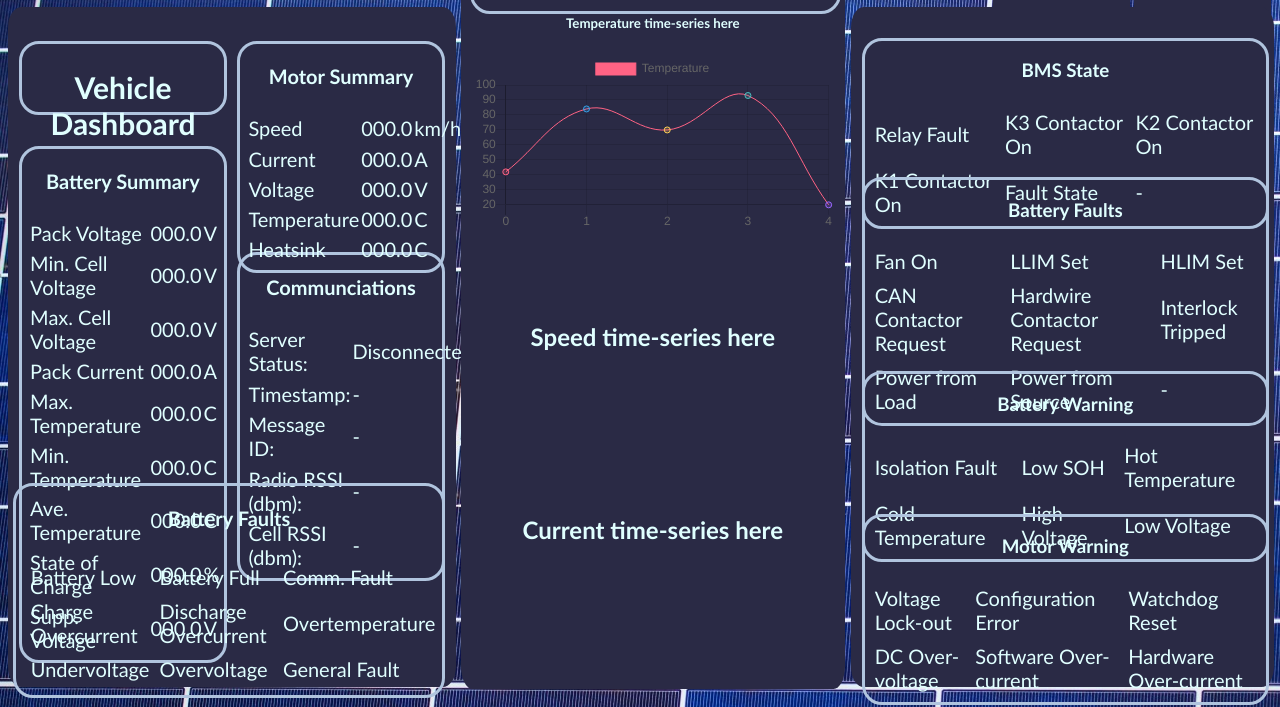
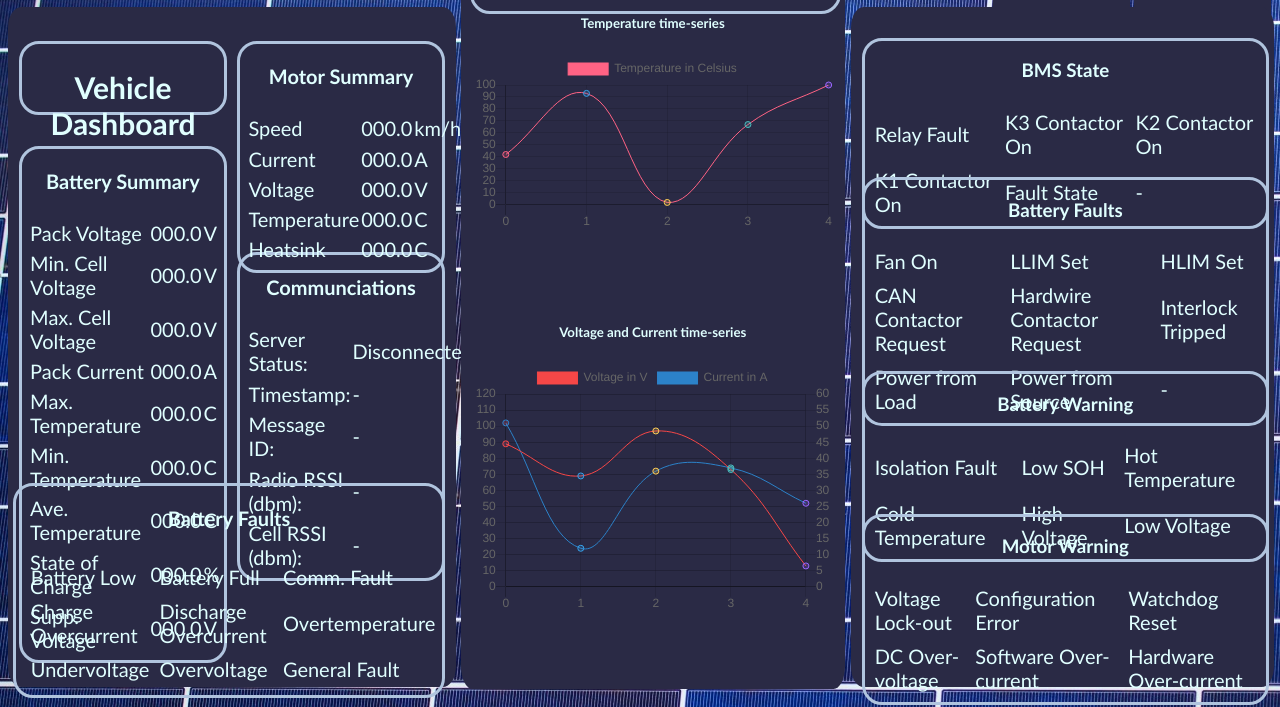
Before and after one commit to UBC-Solar/Legacy-Telemetry-Interface, a website: page client/index.html in a window 1280 px wide. Shown: the part 93-800 px from the top of the page. Drawn offline with nearby package versions, Linux system fonts and the light colour scheme; no server answers.

Commit message:
Added temperature vs time, and V and A vs time

```diff
--- a/client/index.html
+++ b/client/index.html
@@ -184,17 +184,15 @@
         </div>
 
         <div id="GraphNav-Temp">
-            <h5> Temperature time-series here</h5>
-            <canvas id="myChart" width="100" height="50"></canvas>
+            <h5> Temperature time-series</h5>
+            <canvas id="tempChart" width="100%" height="50%"></canvas>
         </div>
 
         <div id="GraphNav-Speed">
-            <h2> Speed time-series here</h2>
+            <h5> Voltage and Current time-series</h5>
+            <canvas id="vAndAChart" width="100%" height="70%"></canvas>
         </div>
 
-        <div id="GraphNav-Current">
-            <h2> Current time-series here</h2>
-        </div>
 
     </div>
 
--- a/client/js/main.js
+++ b/client/js/main.js
@@ -60,15 +60,18 @@ window.onload = function () {
     var softwareOC = document.getElementById('software-overcurrent');
     var hardwareOC = document.getElementById('hardware-overcurrent');
 
-    var ctx = document.getElementById('myChart').getContext('2d');
-    var tempChart = new Chart(ctx, {
+    var tempCtx = document.getElementById('tempChart').getContext('2d');
+    var vAndACtx = document.getElementById('vAndAChart').getContext('2d');
+
+    var tempChart = new Chart(tempCtx, {
         type: 'line',
         data: {
             labels: [],
             datasets: [{
-                label: 'Temperature',
+                label: 'Temperature in Celsius',
                 data: [],
                 fill: false,
+                yAxisID: 'temp-axis',
                 backgroundColor: [
                     'rgba(255, 99, 132, 0.2)',
                     'rgba(54, 162, 235, 0.2)',
@@ -88,7 +91,100 @@ window.onload = function () {
                 borderWidth: 1
             }]
         },
+
+        options: {
+            scales: {
+                yAxes: [{
+                    id: 'temp-axis',
+                    type: 'linear',
+                    ticks: {
+                        min: 0,
+                        max: 100,
+                        stepSize: 10,
+                    }
+                }]
+            }
+        }
+
+
     });
+
+    var vAndAChart = new Chart(vAndACtx, {
+        type: 'line',
+        data: {
+            labels: [],
+            datasets: [{
+                label: 'Voltage in V',
+                data: [],
+                fill: false,
+                yAxisID: 'left-y-axis',
+                backgroundColor: [
+                    'rgba(255, 99, 132, 0.2)',
+                    'rgba(54, 162, 235, 0.2)',
+                    'rgba(255, 206, 86, 0.2)',
+                    'rgba(75, 192, 192, 0.2)',
+                    'rgba(153, 102, 255, 0.2)',
+                    'rgba(255, 159, 64, 0.2)'
+                ],
+                borderColor: [
+                    'rgba(246, 71, 71, 1)',
+                    'rgba(54, 162, 235, 1)',
+                    'rgba(255, 206, 86, 1)',
+                    'rgba(75, 192, 192, 1)',
+                    'rgba(153, 102, 255, 1)',
+                    'rgba(255, 159, 64, 1)'
+                ],
+                borderWidth: 1
+            }, {
+                label: 'Current in A',
+                data: [],
+                fill: false,
+                yAxisID: 'right-y-axis',
+                backgroundColor: [
+                    'rgba(255, 99, 132, 0.2)',
+                    'rgba(54, 162, 235, 0.2)',
+                    'rgba(255, 206, 86, 0.2)',
+                    'rgba(75, 192, 192, 0.2)',
+                    'rgba(153, 102, 255, 0.2)',
+                    'rgba(255, 159, 64, 0.2)'
+                ],
+                borderColor: [
+                    'rgba(44, 130, 201, 1)',
+                    'rgba(54, 162, 235, 1)',
+                    'rgba(255, 206, 86, 1)',
+                    'rgba(75, 192, 192, 1)',
+                    'rgba(153, 102, 255, 1)',
+                    'rgba(255, 159, 64, 1)'
+                ],
+                borderWidth: 1
+            }]
+        },
+
+        options: {
+            scales: {
+                yAxes: [{
+                    id: 'left-y-axis',
+                    type: 'linear',
+                    position: 'left',
+                    ticks: {
+                        min: 0,
+                        max: 120,
+                        stepSize: 10,
+                    }
+                }, {
+                    id: 'right-y-axis',
+                    type: 'linear',
+                    position: 'right',
+                    ticks: {
+                        min: 0,
+                        max: 60,
+                        stepSize: 5
+                    }
+                }]
+            }
+        }
+    });
+
 
     var socket = io();
 
@@ -113,7 +209,7 @@ window.onload = function () {
             let chartData = getData(data['temperature'], data['timeStamp']);
 
             if (chartData.valid) {
-                updateChart(tempChart, chartData.data, chartData.timeStamp);
+                updateChart(tempChart, chartData.data, chartData.timeStamp, 0);
             }
 
         }
@@ -398,6 +494,11 @@ window.onload = function () {
             battMaxCellVoltage.innerHTML = data['maxVoltage'];
             battMinCellVoltage.innerHTML = data['minVoltage'];
 
+            let chartData = getData(data['packVoltage'], data['timeStamp']);
+
+            if (chartData.valid) {
+                updateChart(vAndAChart, chartData.data, chartData.timeStamp, 0);
+            }
         }
     )
 
@@ -409,6 +510,11 @@ window.onload = function () {
             lastID.innerHTML = "0x".concat(data['ID'].toString(16));
             battCurrent.innerHTML = data['current'];
 
+            let chartData = getData(data['current'], data['timeStamp']);
+
+            if (chartData.valid) {
+                updateChartNoX(vAndAChart, chartData.data, 1);
+            }
         }
     )
 
@@ -518,15 +624,25 @@ window.onload = function () {
         }
     )
 
-    function updateChart(chart, data, timeStamp) {
+    function updateChart(chart, data, timeStamp, dataSet) {
         let sizeLabels = chart.data.labels.push(timeStamp);
-        let sizeData = chart.data.datasets[0].data.push(data);
+        let sizeData = chart.data.datasets[dataSet].data.push(data);
 
         if (sizeLabels > 10) {
             chart.data.labels.shift();
         }
         if (sizeData > 10) {
-            chart.data.datasets[0].data.shift();
+            chart.data.datasets[dataSet].data.shift();
+        }
+
+        chart.update();
+    }
+
+    function updateChartNoX(chart, data, dataSet) {
+        let sizeData = chart.data.datasets[dataSet].data.push(data);
+
+        if (sizeData > 10) {
+            chart.data.datasets[dataSet].data.shift();
         }
 
         chart.update();
@@ -552,7 +668,21 @@ window.onload = function () {
         let chartData = getData(data, tempTimeCount);
 
         if (chartData.valid) {
-            updateChart(tempChart, chartData.data, chartData.timeStamp);
+            updateChart(tempChart, chartData.data, chartData.timeStamp, 0);
+        }
+
+        let data2 = Math.floor(Math.random() * 120) + 1
+        let chartData2 = getData(data2, tempTimeCount);
+
+        if (chartData2.valid) {
+            updateChart(vAndAChart, chartData2.data, chartData2.timeStamp, 0);
+        }
+
+        let data3 = Math.floor(Math.random() * 60) + 1
+        let chartData3 = getData(data3, tempTimeCount);
+
+        if (chartData3.valid) {
+            updateChartNoX(vAndAChart, chartData3.data, 1);
         }
 
         tempTimeCount += 0.5;
```
